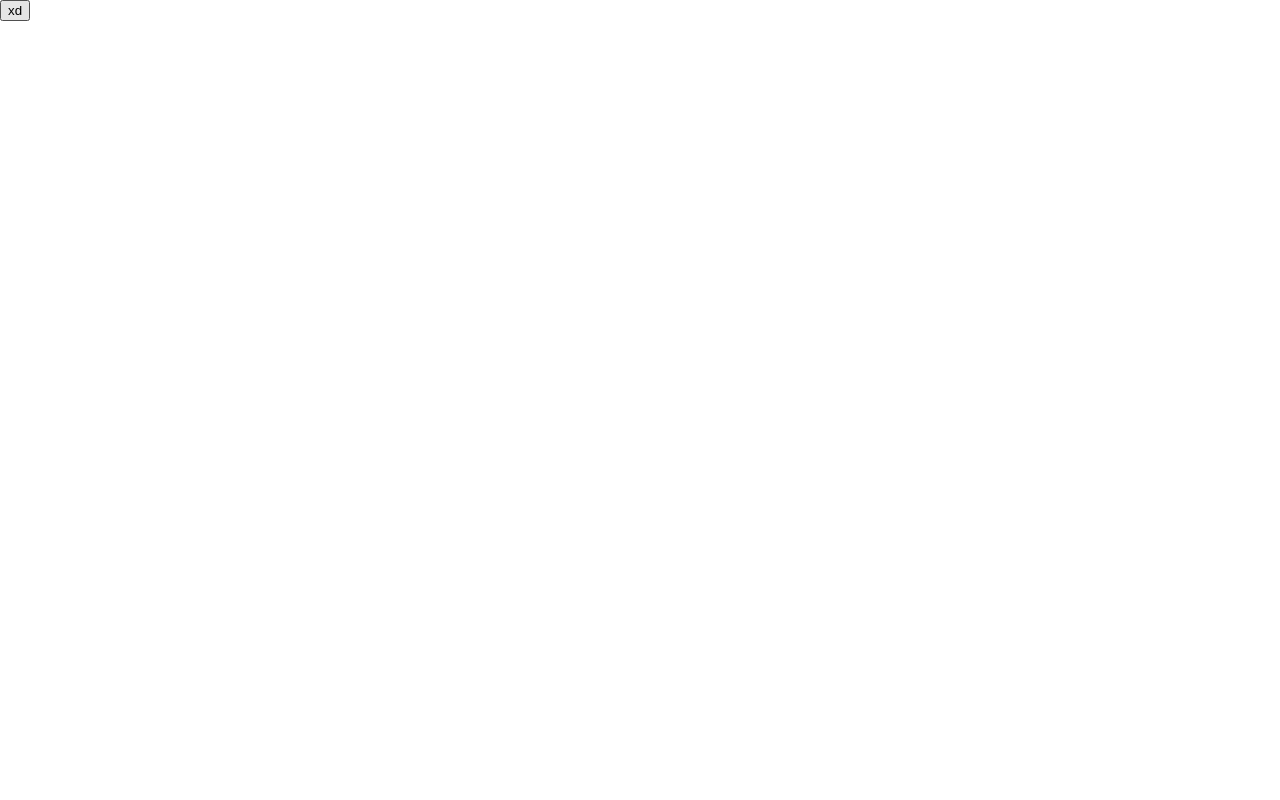
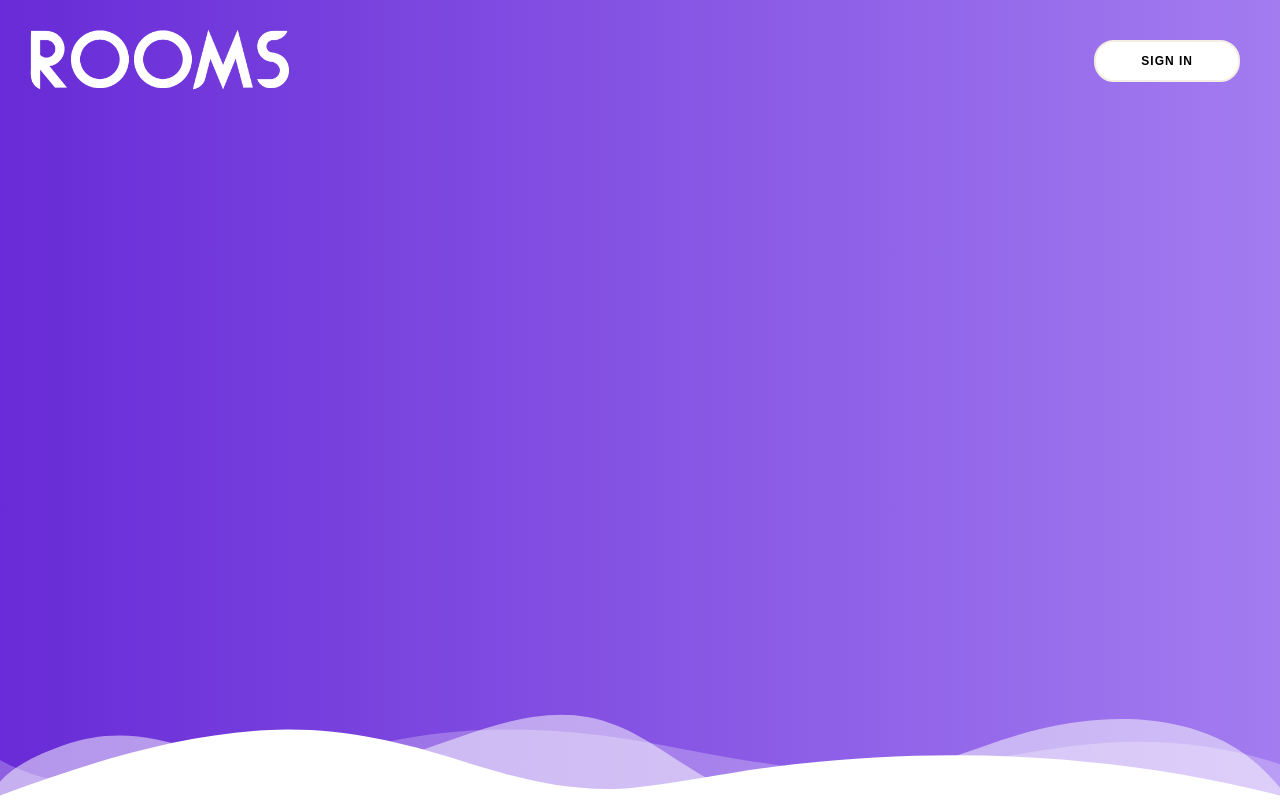
Before and after one commit to Miguelanggelo7/Rooms-Beta, a React (Create React App) app: page / in a window 1280 px wide. Built offline with nearby package versions, Linux system fonts and the light colour scheme.

Commit message:
starting banner

```diff
--- a/src/pages/Login/index.tsx
+++ b/src/pages/Login/index.tsx
@@ -48,7 +48,7 @@ const Login = (props: LoginProps) => {
                 <Close sx={{color: "#010101"}}/>
               </IconButton>
             </div>
-            <h1>Create Account</h1>
+            <Typography variant='h4' sx={{color: "#010101"}}>Create Account</Typography>
             <div className="social-container">
               <IconButton sx={socialIconStyle} >
                 <FacebookIcon
@@ -87,7 +87,7 @@ const Login = (props: LoginProps) => {
                   <Close sx={{color: "#010101"}}/>
                 </IconButton>
               </div>
-            <h1>Sign in</h1>
+              <Typography variant='h4' sx={{color: "#010101"}}>Sign in</Typography>
             <div className="social-container">
               <IconButton sx={socialIconStyle} >
                 <FacebookIcon
--- a/src/pages/Welcome/index.tsx
+++ b/src/pages/Welcome/index.tsx
@@ -1,5 +1,8 @@
 import {useState} from 'react';
 import Login from '../Login';
+import { motion } from "framer-motion";
+import './welcome.scss';
+import logo from '../../assets/roomslogo.png';
 
 const Welcome = (): JSX.Element => {
 
@@ -7,7 +10,24 @@ const Welcome = (): JSX.Element => {
 
   return (
     <div>
-      <button onClick={() => setOpen(true)}>xd</button>
+      <div className='welcome-banner'>
+        <img src={logo} className="logo-banner"/>
+        <motion.button
+          className="button-banner"
+          onClick={() => setOpen(true)}
+          whileHover={{scale: 1.05, backgroundColor: '#fff', color: "#010101"}}
+          whileTap={{scale: 0.95}}
+        >
+          Sign In
+        </motion.button>
+        <div className="custom-shape-divider-bottom-1668622632">
+          <svg data-name="Layer 1" xmlns="http://www.w3.org/2000/svg" viewBox="0 0 1200 120" preserveAspectRatio="none">
+              <path d="M0,0V46.29c47.79,22.2,103.59,32.17,158,28,70.36-5.37,136.33-33.31,206.8-37.5C438.64,32.43,512.34,53.67,583,72.05c69.27,18,138.3,24.88,209.4,13.08,36.15-6,69.85-17.84,104.45-29.34C989.49,25,1113-14.29,1200,52.47V0Z" opacity=".25" className="shape-fill"></path>
+              <path d="M0,0V15.81C13,36.92,27.64,56.86,47.69,72.05,99.41,111.27,165,111,224.58,91.58c31.15-10.15,60.09-26.07,89.67-39.8,40.92-19,84.73-46,130.83-49.67,36.26-2.85,70.9,9.42,98.6,31.56,31.77,25.39,62.32,62,103.63,73,40.44,10.79,81.35-6.69,119.13-24.28s75.16-39,116.92-43.05c59.73-5.85,113.28,22.88,168.9,38.84,30.2,8.66,59,6.17,87.09-7.5,22.43-10.89,48-26.93,60.65-49.24V0Z" opacity=".5" className="shape-fill"></path>
+              <path d="M0,0V5.63C149.93,59,314.09,71.32,475.83,42.57c43-7.64,84.23-20.12,127.61-26.46,59-8.63,112.48,12.24,165.56,35.4C827.93,77.22,886,95.24,951.2,90c86.53-7,172.46-45.71,248.8-84.81V0Z" className="shape-fill"></path>
+          </svg>
+      </div>
+      </div>
       <Login open={open} setOpen={setOpen}/>
     </div>
   );
--- a/src/pages/Welcome/welcome.scss
+++ b/src/pages/Welcome/welcome.scss
@@ -0,0 +1,106 @@
+$breakpoint: 430px;
+$breakpoint2: 650px;
+$breakpoint3: 310px;
+
+.welcome-banner{
+    background: rgb(104,43,215);
+    background: linear-gradient(90deg, rgba(104,43,215,1) 0%, rgba(163,124,240,1) 100%);
+    height: 100vh;
+}
+
+.custom-shape-divider-bottom-1668622632 {
+    position: absolute;
+    bottom: 0;
+    left: 0;
+    width: 100%;
+    overflow: hidden;
+    line-height: 0;
+    transform: rotate(180deg);
+}
+
+.custom-shape-divider-bottom-1668622632 svg {
+    position: relative;
+    display: block;
+    width: calc(100% + 1.3px);
+    height: 93px;
+}
+
+.custom-shape-divider-bottom-1668622632 .shape-fill {
+    fill: #FFFFFF;
+}
+
+.logo-banner {
+    width: 200pt;
+    margin: 20pt;
+}
+
+.button-banner {
+    border-radius: 20px;
+    position: absolute;
+    top: 0;
+    margin-bottom: 45px;
+	border: 2px solid #F2eee3;
+	background-color: #fff;
+	color: #010101;
+	font-size: 12px;
+	font-weight: bold;
+	padding: 12px 45px;
+	letter-spacing: 1px;
+	text-transform: uppercase;
+    cursor: pointer;
+    right: 0;
+    margin: 30pt;
+
+    &:hover {
+        background-color: #fff;
+        box-shadow: 0px 15px 20px #ffffff40;
+        color: #010101;
+        transform: translateY(-7px);
+      }
+
+}
+
+@media (max-width: $breakpoint2) {
+
+    .button-banner {
+		margin: 20pt;
+	}
+
+	.logo-banner {
+		width: 150pt;
+	}
+
+}
+
+@media (max-width: $breakpoint) {
+
+	.button-banner {
+		margin-top: 80pt;
+        left: 0;
+        margin-left: 60pt;
+        margin-right: 60pt;
+	}
+
+    .logo-banner{
+        display: block;
+        margin: auto;
+        padding-top: 20pt;
+    }
+
+}
+
+@media (max-width: $breakpoint3) {
+
+    .button-banner {
+		margin-top: 80pt;
+        margin-left: 20pt;
+        margin-right: 20pt;
+	}
+
+	.logo-banner {
+		display: block;
+        margin: auto;
+        padding-top: 20pt;
+	}
+
+}
--- /dev/null
+++ b/src/react-app-env..d.ts
@@ -0,0 +1,4 @@
+declare module "*.png";
+declare module "*.svg";
+declare module "*.jpeg";
+declare module "*.jpg";
```
Also changed, not shown: src/assets/roomslogo.png (added).
